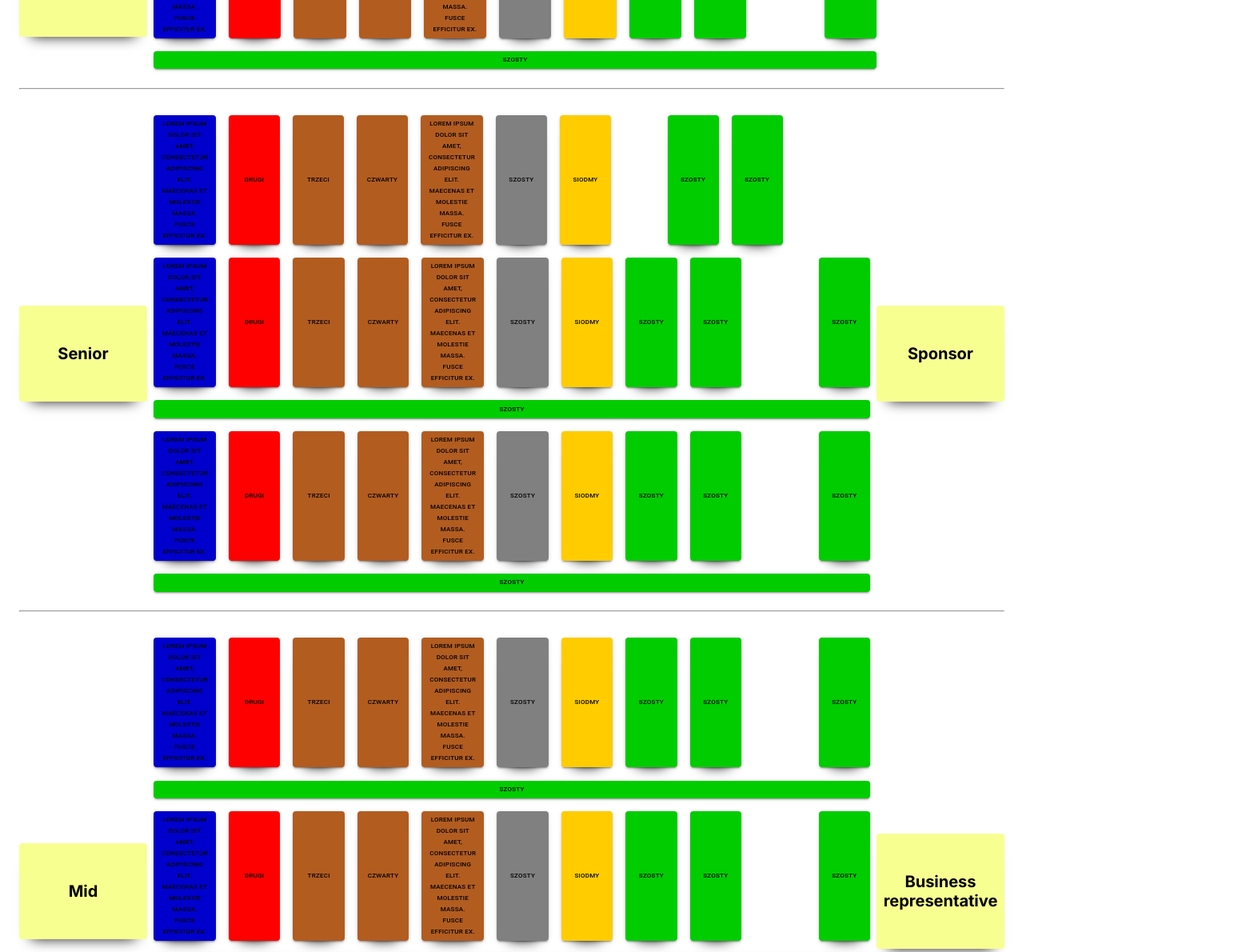
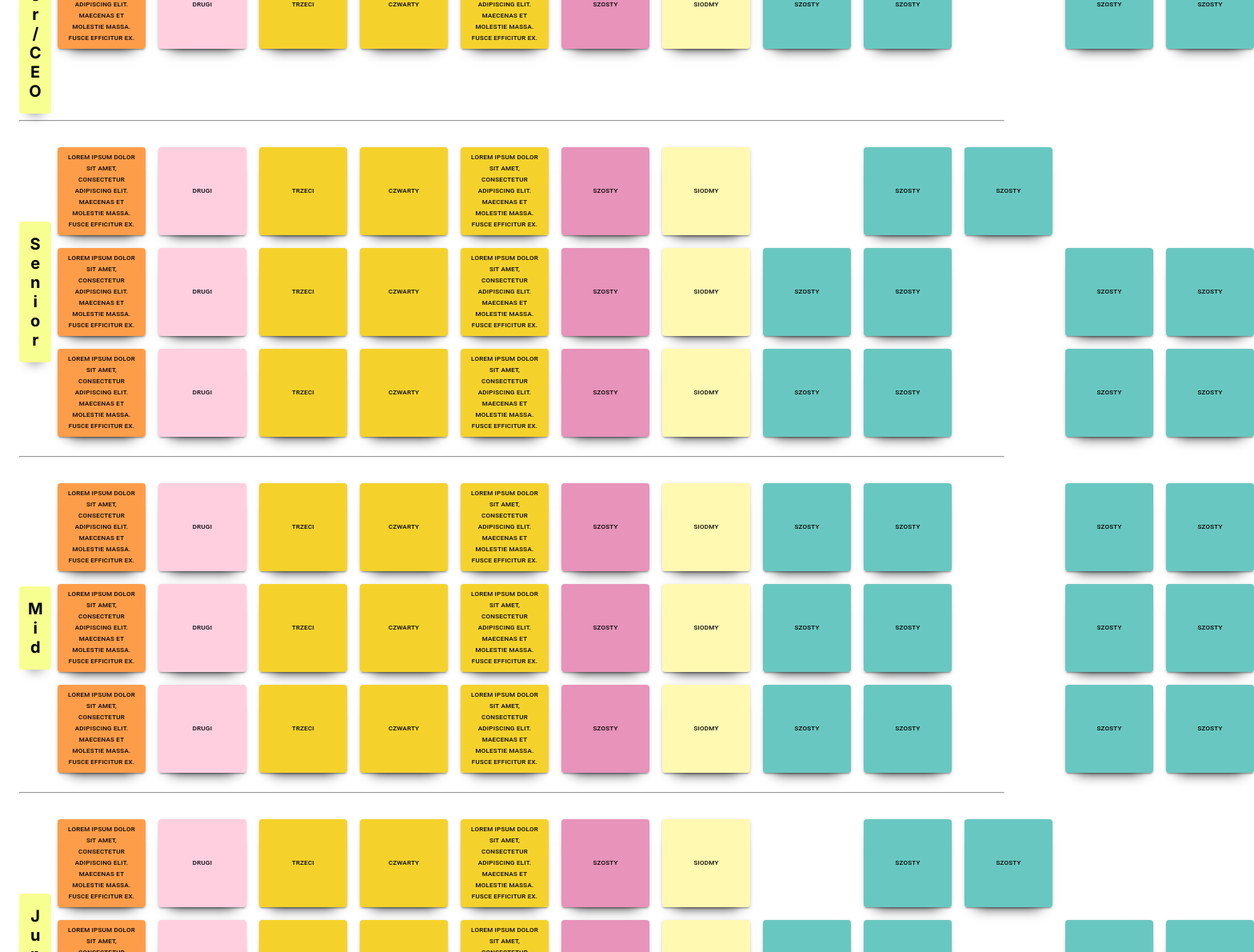
Before and after one commit to Turoczek/portfolio, a Next.js app: page /matrix in a window 1280 px wide. Shown: the part 320-1510 px from the top of the page at 80% size, 1568 px wide, since content can reach past the window. Built offline with nearby package versions, Linux system fonts and the light colour scheme.

Commit message:
Kompetencje some css fixes

```diff
--- a/src/containers/Matrix/Matrix.module.scss
+++ b/src/containers/Matrix/Matrix.module.scss
@@ -20,6 +20,7 @@ $break-point: 1080px;
     flex-direction: row;
     margin-top: 16px;
     justify-content: space-between;
+    align-items: center;
 }
 
 .singleRow {
@@ -33,7 +34,9 @@ $break-point: 1080px;
 }
 
 .singleItemContainer {
-    flex: 1;
+    // flex: 1;
+    width: 110px;
+    height: 110px;
     box-shadow: 0px 14px 16px -15px rgba(4, 4, 8, 1);
 }
 
@@ -50,10 +53,9 @@ $break-point: 1080px;
 
 .singleRowGrid {
     display: grid;
-    grid-template-columns: repeat(12, minmax(0, 1fr));
+    grid-template-columns: repeat(12, 110px);
     gap: 16px;
     list-style: none;
-    margin: 16px 0 0 0;
     padding: 0;
 }
 
--- a/src/containers/Matrix/Matrix.tsx
+++ b/src/containers/Matrix/Matrix.tsx
@@ -1,11 +1,13 @@
 import React, { FC, useState } from "react";
 import { PageRow } from "@/components";
 
-import { Dialog, DialogTitle } from "@mui/material";
+import { Button } from "@mui/material";
 import styles from "./Matrix.module.scss";
 import { ItemType, MatrixData, Tier } from "./Matrix.types";
 import { Tile } from "./Tile/Tile";
 import { TileTitle } from "./TileTitle/TileTitle";
+import { Modal } from "./Modal/Modal";
+import { ModalActions } from "./Modal/ModalActions/ModalActions";
 
 const renderFlexTiers = (
   tiers: Tier[],
@@ -46,17 +48,6 @@ const renderFlexTiers = (
             );
           })}
         </div>
-        {tier.subTitles ? (
-          <div className={styles.subTitlesContainer}>
-            {tier.subTitles.map((sub, i) => (
-              <TileTitle key={i} variant="right">
-                {sub}
-              </TileTitle>
-            ))}
-          </div>
-        ) : (
-          <TileTitle variant="right" />
-        )}
       </div>
       <hr />
     </React.Fragment>
@@ -103,17 +94,6 @@ const renderGridTiers = (
             );
           })}
         </div>
-        {tier.subTitles ? (
-          <div className={styles.subTitlesContainer}>
-            {tier.subTitles.map((sub, i) => (
-              <TileTitle key={i} variant="right">
-                {sub}
-              </TileTitle>
-            ))}
-          </div>
-        ) : (
-          <TileTitle variant="right" />
-        )}
       </div>
       <hr />
     </React.Fragment>
@@ -122,9 +102,9 @@ const renderGridTiers = (
 export const Matrix: FC<MatrixData> = ({
   data: { itemLegend, title, tiers },
 }) => {
-  const [popupText, setPopupText] = useState<string>("a");
+  const [modalTitle, setModalTitle] = useState<string>("x");
   const [rerender, setRerender] = useState<boolean>(false);
-  const [isPopupOpen, setPopupOpen] = useState<boolean>(false);
+  const [isModalOpen, setModalOpen] = useState<boolean>(false);
   const [filters, setFilters] = useState<ItemType[]>([
     ...itemLegend.map((el) => el.type),
     "empty",
@@ -147,8 +127,8 @@ export const Matrix: FC<MatrixData> = ({
     } else {
       sessionStorage.setItem(key, "clicked");
       if (message) {
-        setPopupText(message);
-        setPopupOpen(!isPopupOpen);
+        setModalTitle(message);
+        setModalOpen(!isModalOpen);
       } else {
         setRerender(!rerender);
       }
@@ -175,13 +155,31 @@ export const Matrix: FC<MatrixData> = ({
     <PageRow>
       {renderItemLegends()}
       <h1>{title}</h1>
-      {renderFlexTiers(tiers, handleItemClick, filters)}
-      <div className={styles.break}>GÓRA FLEX, DÓŁ GRID</div>
+      {/* {renderFlexTiers(tiers, handleItemClick, filters)} */}
+      {/* <div className={styles.break}>GÓRA FLEX, DÓŁ GRID</div> */}
       {renderGridTiers(tiers, handleItemClick, filters)}
-
-      <Dialog open={isPopupOpen} onClose={() => setPopupOpen(false)}>
-        <DialogTitle>{popupText}</DialogTitle>
-      </Dialog>
+      <Modal
+        title={modalTitle}
+        isOpen={isModalOpen}
+        onChange={() => setModalOpen(!isModalOpen)}
+      >
+        <p>
+          Lorem ipsum dolor sit amet consectetur adipisicing elit. Eum voluptas
+          vero, est eos cupiditate reiciendis.
+        </p>
+        <ModalActions>
+          <Button
+            onClick={() => setModalOpen(false)}
+            sx={{ flex: 1 }}
+            variant="contained"
+          >
+            Zamknij
+          </Button>
+          <Button sx={{ flex: 1, marginLeft: 4 }} variant="contained">
+            Wykonaj akcje
+          </Button>
+        </ModalActions>
+      </Modal>
     </PageRow>
   );
 };
--- a/src/containers/Matrix/Matrix.types.ts
+++ b/src/containers/Matrix/Matrix.types.ts
@@ -21,7 +21,6 @@ export type Row = {
 export type Tier = {
   title: string;
   rows: Row[];
-  subTitles?: Array<string>;
 };
 
 export type MatrixData = {
--- /dev/null
+++ b/src/containers/Matrix/Modal/Modal.module.scss
@@ -0,0 +1,18 @@
+.contentWrapper{
+    display: flex;
+    justify-content: space-between;
+    padding: 0 8px;
+}
+
+.actionsWrapper {
+    position: absolute;
+    bottom: 8px;
+    width: 100%;
+    left: 50%;
+    transform: translate(-50%, 0);
+}
+
+.actionsInnerWrapper {
+    display: flex;
+    padding: 0 16px;
+}
--- /dev/null
+++ b/src/containers/Matrix/Modal/Modal.tsx
@@ -0,0 +1,38 @@
+import React, { FC } from "react";
+
+import { Box, Button, Modal as ModalMui } from "@mui/material";
+import styles from "./Modal.module.scss";
+import { ModalProps } from "./Modal.types";
+
+export const Modal: FC<ModalProps> = ({
+  title,
+  isOpen,
+  onChange,
+  children,
+}) => {
+  return (
+    <ModalMui sx={{ display: "flex" }} open={isOpen} onClose={onChange}>
+      <Box
+        sx={{
+          margin: "auto",
+          width: 400,
+          minHeight: 400,
+          backgroundColor: "white",
+          textAlign: "center",
+          borderRadius: 4,
+          position: "relative",
+        }}
+      >
+        <h2>{title}</h2>
+        <Button
+          sx={{ position: "absolute", top: 16, right: 0 }}
+          onClick={() => onChange(false)}
+          variant="text"
+        >
+          X
+        </Button>
+        <div className={styles.contentWrapper}>{children}</div>
+      </Box>
+    </ModalMui>
+  );
+};
--- /dev/null
+++ b/src/containers/Matrix/Modal/ModalActions/ModalActions.tsx
@@ -0,0 +1,16 @@
+import React, { FC, ReactNode } from "react";
+
+import styles from "../Modal.module.scss";
+import { ModalActionsProps } from "./ModalActions.types";
+
+export const ModalActions: FC<ModalActionsProps> = ({ children }) => {
+  return (
+    <div className={styles.actionsWrapper}>
+      <div className={styles.actionsInnerWrapper}>
+        {children.map((el: ReactNode, i: number) => {
+          return <React.Fragment key={i}>{el}</React.Fragment>;
+        })}
+      </div>
+    </div>
+  );
+};
--- /dev/null
+++ b/src/containers/Matrix/Modal/ModalActions/ModalActions.types.ts
@@ -0,0 +1,5 @@
+import { ReactNode } from "react";
+
+export type ModalActionsProps = {
+  children: Array<ReactNode>;
+};
--- a/src/containers/Matrix/Tile/Tile.tsx
+++ b/src/containers/Matrix/Tile/Tile.tsx
@@ -8,17 +8,17 @@ import { ItemType } from "../Matrix.types";
 const getColor = (type: ItemType) => {
   switch (type) {
     case "normal":
-      return "#ff0000";
+      return "#ffcfe0";
     case "primary":
-      return "#b25c20";
+      return "#f5d22b";
     case "secondary":
-      return "#808080";
+      return "#e793ba";
     case "default":
-      return "#0000cc";
+      return "#fd9d49";
     case "quaternary":
-      return "#00cc00";
+      return "#69c7c1";
     case "tertiary":
-      return "#ffcc00";
+      return "#fff9b2";
     case "empty":
     default:
       return "#000000";
--- a/src/containers/Matrix/TileTitle/TileTitle.module.scss
+++ b/src/containers/Matrix/TileTitle/TileTitle.module.scss
@@ -4,10 +4,12 @@ $break-point: 1080px;
     display: flex;
     align-items: center;
     justify-content: center;
-    min-width: 160px;
-    width: 160px;
+    writing-mode: vertical-rl;
+    text-orientation: upright;
+    min-width: 40px;
+    width: 40px;
     height: max-content;
-    padding: 48px 0;
+    padding: 16px 0;
     margin: auto 0;
     background-color: #f8ff91;
     box-shadow: 0px 14px 16px -15px rgba(4, 4, 8, 1);
--- a/src/pages/matrix/index.tsx
+++ b/src/pages/matrix/index.tsx
@@ -48,7 +48,6 @@ const mockData: MatrixData = {
       },
       {
         title: "Senior",
-        subTitles: ["Sponsor"],
         rows: [
           {
             items: [
@@ -132,7 +131,6 @@ const mockData: MatrixData = {
       },
       {
         title: "Mid",
-        subTitles: ["Business representative"],
         rows: [
           {
             items: [
@@ -216,7 +214,6 @@ const mockData: MatrixData = {
       },
       {
         title: "Junior",
-        subTitles: ["Proxy", "Scribe"],
         rows: [
           {
             items: [
```
Also changed, not shown: src/containers/Matrix/Modal/Modal.types.ts (added, +8 -0 lines).
